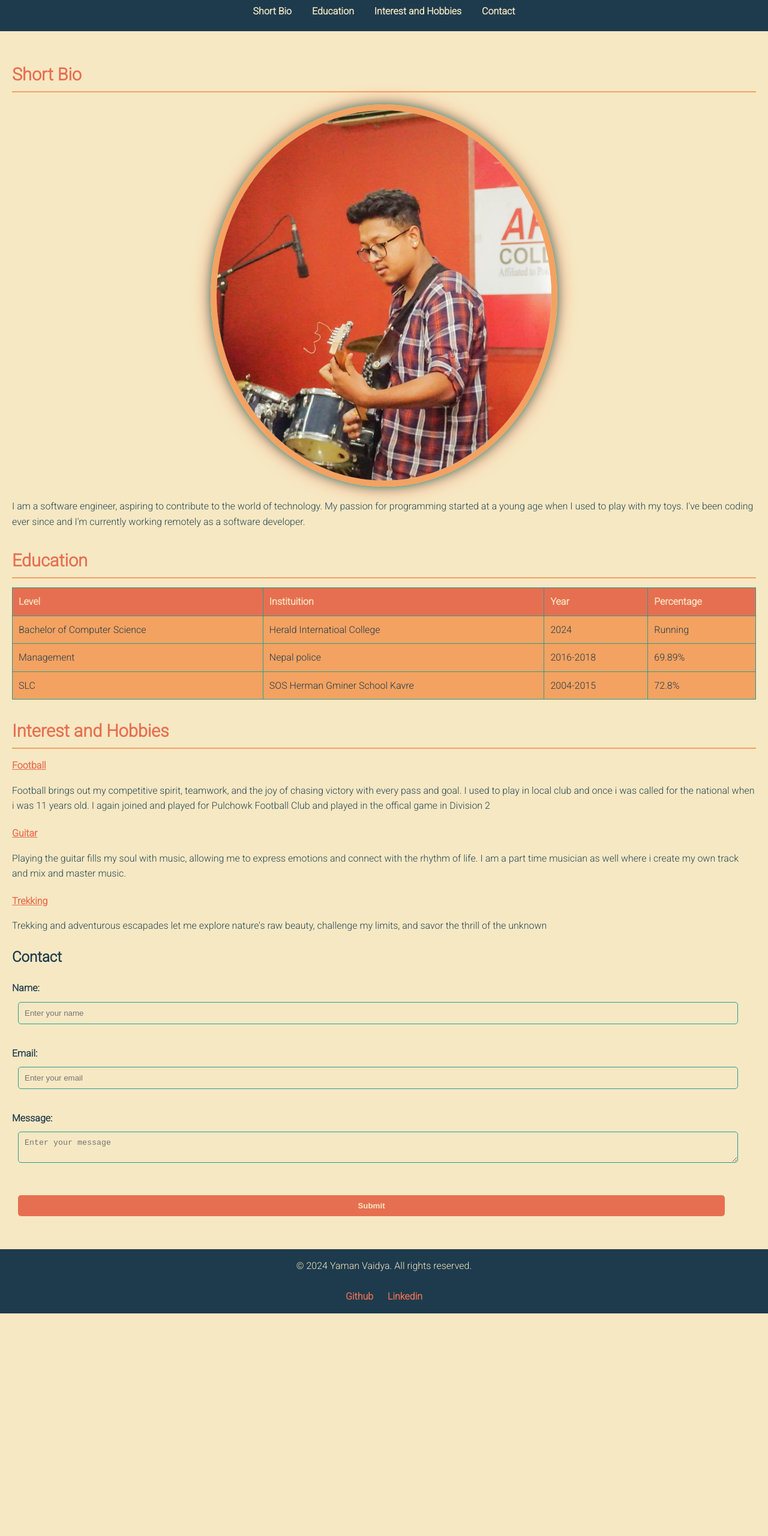
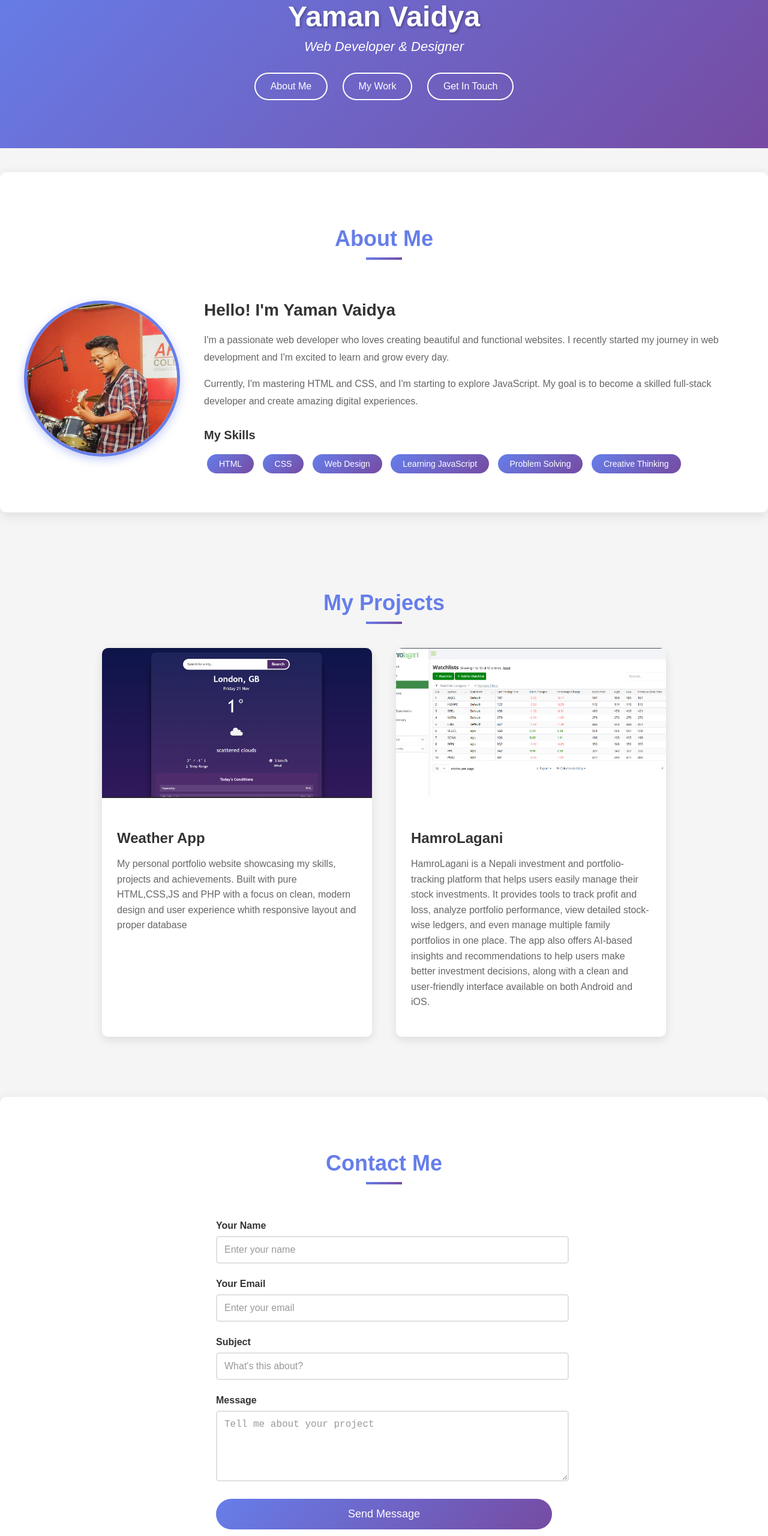
Before and after one commit to yamankaji11/portfolio-Yaman, a plain HTML site: page index.html in a window 1280 px wide. Shown: the part 80-2640 px from the top of the page at 60% size. Before the commit the page ends 2269 px from the top, so only its background shows below. Drawn offline with Linux system fonts and the light colour scheme.

Commit message:
full website

```diff
--- a/css/style.css
+++ b/css/style.css
@@ -1,161 +1,371 @@
-@import url('https://fonts.googleapis.com/css2?family=Playfair+Display:wght@500&family=Roboto:wght@300&family=Montserrat:wght@700&display=swap');
-
+/* Basic Setup */
 body {
-    font-family:'Roboto', sans-serif;
     margin: 0;
     padding: 0;
-    background-color: #F6E8C3; /* Light yellow background */
-    color: #1E3B4D; /* Deep blue for text */
-    line-height: 1.6;
+    font-family: Arial, sans-serif;
+    background-color: #f5f5f5;
+    color: #333;
 }
 
-/* Header */
-header {
-    background-color: #1E3B4D;
-    color: #F6E8C3;
+/* Header Styling */
+.header {
+    background: linear-gradient(135deg, #667eea 0%, #764ba2 100%);
+    color: white;
     text-align: center;
+    padding: 80px 20px;
+}
+
+.header h1 {
+    margin: 0;
+    font-size: 48px;
+    text-shadow: 2px 2px 4px rgba(0,0,0,0.3);
+}
+
+.tagline {
+    font-size: 22px;
+    margin: 10px 0 20px 0;
+    font-style: italic;
+}
+
+.header-links {
+    margin-top: 30px;
+}
+
+.header-button {
+    color: white;
+    text-decoration: none;
+    padding: 12px 25px;
+    margin: 0 10px;
+    border: 2px solid white;
+    border-radius: 25px;
+    display: inline-block;
+    transition: all 0.3s;
+}
+
+.header-button:hover {
+    background-color: white;
+    color: #667eea;
+}
+
+/* Section Styling */
+.section {
+    padding: 60px 40px;
+    max-width: 1200px;
+    margin: 0 auto;
+}
+
+.section-title {
+    color: #667eea;
+    font-size: 36px;
+    text-align: center;
+    margin-bottom: 40px;
+    position: relative;
+}
+
+.section-title::after {
+    content: "";
+    display: block;
+    width: 60px;
+    height: 4px;
+    background: linear-gradient(135deg, #667eea 0%, #764ba2 100%);
+    margin: 10px auto;
+}
+
+/* About Section */
+#about {
+    background-color: white;
+    margin: 40px auto;
+    border-radius: 10px;
+    box-shadow: 0 5px 20px rgba(0,0,0,0.1);
+}
+
+.about-content {
+    display: flex;
+    gap: 40px;
+    align-items: center;
+}
+
+.profile-pic-container {
+    text-align: center;
+}
+
+.profile-pic {
+    width: 250px;
+    height: 250px;
+    border-radius: 50%;
+    border: 5px solid #667eea;
+    box-shadow: 0 5px 15px rgba(102, 126, 234, 0.4);
+}
+
+.about-text {
+    flex: 1;
+}
+
+.about-text h3 {
+    color: #333;
+    font-size: 28px;
+    margin-bottom: 20px;
+}
+
+.about-text p {
+    line-height: 1.8;
+    color: #666;
+    margin-bottom: 15px;
+    font-size: 16px;
+}
+
+/* Skills */
+.skills-container {
+    margin-top: 30px;
+}
+
+.skills-container h4 {
+    color: #333;
+    margin-bottom: 15px;
+    font-size: 20px;
+}
+
+.skill-box {
+    display: inline-block;
+    background: linear-gradient(135deg, #667eea 0%, #764ba2 100%);
+    color: white;
+    padding: 8px 20px;
+    margin: 5px;
+    border-radius: 20px;
+    font-size: 14px;
+}
+
+
+
+/* Projects Section */
+.projects-section {
+    background-color: #f5f5f5;
+}
+
+.projects-container {
+    display: flex;
+    gap: 40px;
+    justify-content: center;
+    margin-top: 40px;
+}
+
+.project-card {
+    background: white;
+    border-radius: 10px;
+    overflow: hidden;
+    box-shadow: 0 5px 15px rgba(0,0,0,0.1);
+    transition: transform 0.3s;
+    width: 450px;
+}
+
+.project-card:hover {
+    transform: translateY(-5px);
+    box-shadow: 0 10px 25px rgba(0,0,0,0.15);
+}
+
+.project-card img {
+    width: 100%;
+    height: 250px;
+    object-fit: cover;
+}
+
+.project-content {
+    padding: 25px;
+}
+
+.project-content h3 {
+    color: #333;
+    margin-bottom: 15px;
+    font-size: 24px;
+}
+
+.project-content p {
+    color: #666;
+    line-height: 1.6;
+    margin-bottom: 20px;
+    min-height: 80px;
+}
+
+.project-button {
+    background: linear-gradient(135deg, #667eea 0%, #764ba2 100%);
+    color: white;
+    text-decoration: none;
+    padding: 10px 20px;
+    border-radius: 5px;
+    display: inline-block;
+    transition: opacity 0.3s;
+}
+
+.github-button {
+    background: linear-gradient(135deg, #333 0%, #555 100%);
+}
+
+.project-button:hover {
+    opacity: 0.9;
+}
+
+/* Contact Section */
+.contact-section {
+    background-color: white;
+    margin: 40px auto;
+    border-radius: 10px;
+    box-shadow: 0 5px 20px rgba(0,0,0,0.1);
+}
+
+.contact-intro {
+    text-align: center;
+    font-size: 18px;
+    color: #666;
+    margin-bottom: 30px;
+}
+
+/* Contact Info Box */
+.contact-info-box {
+    display: flex;
+    justify-content: center;
+    gap: 40px;
+    margin: 40px 0;
+    padding: 30px;
+    background-color: #f8f8f8;
+    border-radius: 10px;
+}
+
+.contact-item {
+    text-align: center;
+}
+
+.contact-item h4 {
+    color: #667eea;
+    margin-bottom: 10px;
+    font-size: 18px;
+}
+
+.contact-item a {
+    color: #333;
+    text-decoration: none;
+    transition: color 0.3s;
+}
+.contact-item a:hover {
+    color: #667eea;
+}
+
+/* Form */
+.form-container {
+    max-width: 600px;
+    margin: 0 auto;
+}
+
+.contact-form {
     padding: 20px;
 }
 
-header h2 {
-    margin: 0;
-    font-size: 2rem;
-    font-weight: bold;
+.form-group {
+    margin-bottom: 25px;
 }
 
-nav ul {
-    list-style: none;
-    padding: 0;
-    margin: 15px 0 0 0;
+.form-group label {
+    display: block;
+    color: #333;
+    font-weight: bold;
+    margin-bottom: 8px;
+    font-size: 16px;
 }
 
-nav ul li {
-    display: inline;
-    margin: 0 15px;
+.form-group input,
+.form-group textarea {
+    width: 100%;
+    padding: 12px;
+    border: 2px solid #e0e0e0;
+    border-radius: 5px;
+    font-size: 16px;
+    transition: border-color 0.3s;
 }
 
-nav ul li a {
-    text-decoration: none;
-    color: #F6E8C3;
-    font-weight: bold;
+.form-group input:focus,
+.form-group textarea:focus {
+    outline: none;
+    border-color: #667eea;
 }
 
-nav ul li a:hover {
-    color: #E76F51;
+.form-group input::placeholder,
+.form-group textarea::placeholder {
+    color: #999;
 }
 
-/* Main content */
-main {
-    padding: 20px;
+.submit-button {
+    background: linear-gradient(135deg, #667eea 0%, #764ba2 100%);
+    color: white;
+    padding: 15px 40px;
+    font-size: 18px;
+    border: none;
+    border-radius: 30px;
+    cursor: pointer;
+    width: 100%;
+    transition: transform 0.3s;
 }
 
-section h3 {
-    font-size: 1.8rem;
-    color: #E76F51;
-    border-bottom: 2px solid #F4A261; /* Light orange */
-    margin-bottom: 15px;
-    padding-bottom: 5px;
+.submit-button:hover {
+    transform: scale(1.05);
 }
 
-section p {
-    color: #264653;
+/* Footer */
+.footer {
+    background: linear-gradient(135deg, #667eea 0%, #764ba2 100%);
+    color: white;
+    text-align: center;
+    padding: 50px 20px;
+    margin-top: 60px;
 }
 
-/* Image styling */
+.footer h3 {
+    font-size: 28px;
+    margin-bottom: 10px;
+}
 
-.image {
-    display: flex;
-    justify-content: center;
-    align-items: center;
+.footer-tagline {
+    font-size: 18px;
+    font-style: italic;
+    margin-bottom: 20px;
+}
+
+.footer-social {
+    margin: 20px 0;
+    font-size: 16px;
+}
+
+.footer-link {
+    color: white;
+    text-decoration: none;
+    padding: 0 10px;
+    transition: opacity 0.3s;
+}
+
+.footer-link:hover {
+    opacity: 0.8;
+}
+
+.separator {
+    color: rgba(255,255,255,0.5);
+    margin: 0 5px;
+}
+
+.footer-info {
     margin: 20px 0;
 }
 
-.image img {
-    width: 45%;
-    height: auto;
-    border-radius: 50%;
-    border: 10px solid #F4A261;
-    box-shadow: 0 0 15px #2A9D8F, 0 0 30px #E76F51;
+.footer-info p {
+    margin: 8px 0;
+    font-size: 16px;
 }
 
-
-/* Table styles */
-table {
-    width: 100%;
-    border-collapse: collapse;
-    margin-top: 10px;
-    background-color: #F6E8C3;
- }
-
-th, td {
-    border: 1px solid #2A9D8F;
-    padding: 10px;
-    text-align: left;
+.footer-line {
+    border: none;
+    border-top: 1px solid rgba(255,255,255,0.3);
+    margin: 30px auto;
+    width: 200px;
 }
 
-th {
-    background-color: #E76F51;
-    color: #F6E8C3;
+.copyright {
+    font-size: 14px;
+    opacity: 0.9;
 }
-
-td {
-    background-color: #F4A261;
-}
-
-/* Interest section */
-#interest b {
-    color: #E76F51;
-}
-
-#interest div {
-    margin-bottom: 20px;
-}
-
-/* Form styling */
-form label {
-    font-weight: bold;
-    color: #1E3B4D;
-}
-
-form input, form textarea {
-    width: 95%;
-    padding: 10px;
-    margin: 10px;
-    border: 1px solid #2A9D8F;
-    border-radius: 5px;
-    background-color: #F6E8C3;
-}
-
-
-form input[type="submit"] {
-    background-color: #E76F51;
-    color: #F6E8C3;
-    border: none;
-    cursor: pointer;
-    font-weight: bold;
-    padding: 10px 20px;
-    border-radius: 5px;
-}
-
-form input[type="submit"]:hover {
-    background-color: #F4A261;
-}
-
-/* Footer */
-footer {
-    background-color: #1E3B4D;
-    color: #F6E8C3;
-    text-align: center;
-    padding: 15px 0;
-}
-
-footer a {
-    color: #E76F51;
-    text-decoration: none;
-    margin: 0 10px;
-    font-weight: bold;
-}
-
-footer a:hover {
-    color: #F4A261;
-}
--- a/index.html
+++ b/index.html
@@ -1,126 +1,148 @@
 <!DOCTYPE html>
-<html lang="en">
+<html>
   <head>
-    <meta charset="UTF-8">
-    <meta name="viewport" content="width=device-width, initial-scale=1.0">
-    <title>Portfolio Of Yaman Vaidya]]</title>
-    <link rel="stylesheet" href="css/style.css">
+    <title>Yaman Vaidya - Portfolio</title>
+    <link rel="stylesheet" href="css/style.css" />
   </head>
   <body>
-    <header>
-        <h2 class="intro">Welcome to | Yaman Vaidya|'s Portfilio</h2>
-        <nav>
-            <ul>
-                <li><a href="#bio">Short Bio</a></li>
-                <li><a href="#education">Education</a></li>
-                <li><a href="#interest">Interest and Hobbies</a></li>
-                <li><a href="#contact">Contact</a></li>
-            </ul>
-        </nav>
-    </header>
-    <main>
-
-        <section id="bio">
-
-            <h3>Short Bio</h3>
-            <div class="image">
-            <img src="images/yaman.jpg" alt="image" >
+    <!-- Header -->
+    <div class="header">
+      <h1>Yaman Vaidya</h1>
+      <p class="tagline">Web Developer & Designer</p>
+      <div class="header-links">
+        <a href="#about" class="header-button">About Me</a>
+        <a href="#projects" class="header-button">My Work</a>
+        <a href="#contact" class="header-button">Get In Touch</a>
+      </div>
     </div>
 
+    <!-- About Section -->
+    <div id="about" class="section">
+      <h2 class="section-title">About Me</h2>
+      <div class="about-content">
+        <div class="profile-pic-container">
+          <img src="images/yaman.jpg" alt="Yaman Vaidya" class="profile-pic" />
+        </div>
+        <div class="about-text">
+          <h3>Hello! I'm Yaman Vaidya</h3>
           <p>
-                I am a software engineer, aspiring to contribute to the world of technology. My passion for programming started at a young age when I used to play with my toys. I've been coding ever since and I'm currently working remotely as a software developer.
+            I'm a passionate web developer who loves creating beautiful and
+            functional websites. I recently started my journey in web
+            development and I'm excited to learn and grow every day.
           </p>
-        </section>
+          <p>
+            Currently, I'm mastering HTML and CSS, and I'm starting to explore
+            JavaScript. My goal is to become a skilled full-stack developer and
+            create amazing digital experiences.
+          </p>
+          <div class="skills-container">
+            <h4>My Skills</h4>
+            <div class="skill-box">HTML</div>
+            <div class="skill-box">CSS</div>
+            <div class="skill-box">Web Design</div>
+            <div class="skill-box">Learning JavaScript</div>
+            <div class="skill-box">Problem Solving</div>
+            <div class="skill-box">Creative Thinking</div>
+          </div>
+        </div>
+      </div>
+    </div>
 
-        <section id="education">
-            <h3>Education</h3>
-            <table>
-                <tr>
-                    <th>Level</th>
-                    <th>Instituition</th>
-                    <th>Year</th>
-                    <th>Percentage</th>
-                </tr>
-                <tr>
-                    <td>Bachelor of Computer Science</td>
-                    <td>Herald Internatioal College</td>
-                    <td>2024</td>
-                    <td>Running</td>
-                </tr>
-                <tr>
-                    <td>Management</td>
-                    <td>Nepal police</td>
-                    <td>2016-2018</td>
-                    <td>69.89%</td>
-                </tr>
-                <tr>
-                    <td>SLC</td>
-                    <td>SOS Herman Gminer School Kavre</td>
-                    <td>2004-2015</td>
-                    <td>72.8%</td>
-                </tr>
-
-            </table>
-        </section>
-
-        <section id="interest">
-            <h3>Interest and Hobbies</h3>
-           <div>
-                <b><u>Football</u></b>
-                <p>Football brings out my competitive spirit, teamwork, and the joy of chasing victory with every pass and goal. I used to play in local club and once
-                    i was called for the national when i was 11 years old. I again joined and played for Pulchowk Football Club and played in the offical game in Division 2
-
+    <!-- Projects Section -->
+    <div id="projects" class="section projects-section">
+      <h2 class="section-title">My Projects</h2>
+      <div class="projects-container">
+        <div class="project-card">
+          <img src="images/Weather-app.png" alt="Project 1" />
+          <div class="project-content">
+            <h3>Weather App</h3>
+            <p>
+              My personal portfolio website showcasing my skills, projects and
+              achievements. Built with pure HTML,CSS,JS and PHP with a focus on
+              clean, modern design and user experience whith responsive layout
+              and proper database
             </p>
           </div>
+        </div>
 
-           <div>
-                <b><u>Guitar</u></b>
-                <p> Playing the guitar fills my soul with music, allowing me to express emotions and connect with the rhythm of life. I am a part time musician as well
-                    where i create my own track and mix and master music.
+        <div class="project-card">
+          <img src="images/Hamrolagani.png" alt="Project 2" />
+          <div class="project-content">
+            <h3>HamroLagani</h3>
+            <p>
+              HamroLagani is a Nepali investment and portfolio-tracking platform
+              that helps users easily manage their stock investments. It
+              provides tools to track profit and loss, analyze portfolio
+              performance, view detailed stock-wise ledgers, and even manage
+              multiple family portfolios in one place. The app also offers
+              AI-based insights and recommendations to help users make better
+              investment decisions, along with a clean and user-friendly
+              interface available on both Android and iOS.
             </p>
           </div>
-
-           <div>
-                <b><u>Trekking</u></b>
-                <p>Trekking and adventurous escapades let me explore nature's raw beauty, challenge my limits, and savor the thrill of the unknown</p>
+        </div>
+      </div>
     </div>
 
-
-        </section>
-
-        <section id="contact">
-            <h1>Contact</h1>
-
-            <form>
-                <label for="name">Name:</label><br>
-                <input type="text"name="name" placeholder="Enter your name"><br><br>
-
-                <label for="email">Email:</label><br>
-                <input type="email" placeholder="Enter your email"></label><br><br>
-
-                <label for="message">Message:</label><br>
-                <textarea name="message" placeholder="Enter your message"></textarea><br><br>
-
-                <input type="submit" value="Submit">
-
-
-            </form>
-
-        </section>
-    </main>
-    <br>
-
-    <footer>
-        <div>
-            © 2024 Yaman Vaidya. All rights reserved.
-        </div>
-<br>
-
-        <div>
-            <a href="https://github.com/yamankaji11">Github</a>
-            <a href="https://www.linkedin.com/in/yaman-vaidya-9b5025217/">Linkedin</a>
+    <!-- Contact Section -->
+    <div id="contact" class="section contact-section">
+      <h2 class="section-title">Contact Me</h2>
+      <div class="form-container">
+        <form class="contact-form">
+          <div class="form-group">
+            <label>Your Name</label>
+            <input type="text" name="name" placeholder="Enter your name" />
           </div>
 
-    </footer>
+          <div class="form-group">
+            <label>Your Email</label>
+            <input type="email" name="email" placeholder="Enter your email" />
+          </div>
+
+          <div class="form-group">
+            <label>Subject</label>
+            <input
+              type="text"
+              name="subject"
+              placeholder="What's this about?"
+            />
+          </div>
+
+          <div class="form-group">
+            <label>Message</label>
+            <textarea
+              name="message"
+              rows="5"
+              placeholder="Tell me about your project"
+            ></textarea>
+          </div>
+
+          <button type="submit" class="submit-button">Send Message</button>
+        </form>
+      </div>
+    </div>
+
+    <!-- Footer -->
+    <div class="footer">
+      <h3>Yaman Vaidya</h3>
+      <p class="footer-tagline">Let's create something amazing together!</p>
+      <div class="footer-social">
+        <a href="https://github.com/yamankaji11" class="footer-link">GitHub</a>
+        <span class="separator">•</span>
+        <a
+          href="https://www.linkedin.com/in/yaman-vaidya-9b5025217"
+          class="footer-link"
+          >LinkedIn</a
+        >
+        <span class="separator">•</span>
+        <a href="mailto:yamanvd@gmail.com" class="footer-link">Email</a>
+      </div>
+      <div class="footer-info">
+        <p>📧 yamanvd@gmail.com</p>
+        <p>📍 Kathmandu, Nepal</p>
+      </div>
+      <hr class="footer-line" />
+      <p class="copyright">© 2024 Yaman Vaidya.</p>
+    </div>
   </body>
 </html>
```
Also changed, not shown: images/Hamrolagani.png (added), images/Weather-app.png (added). Lines whose indentation alone changed are shown as unchanged.
